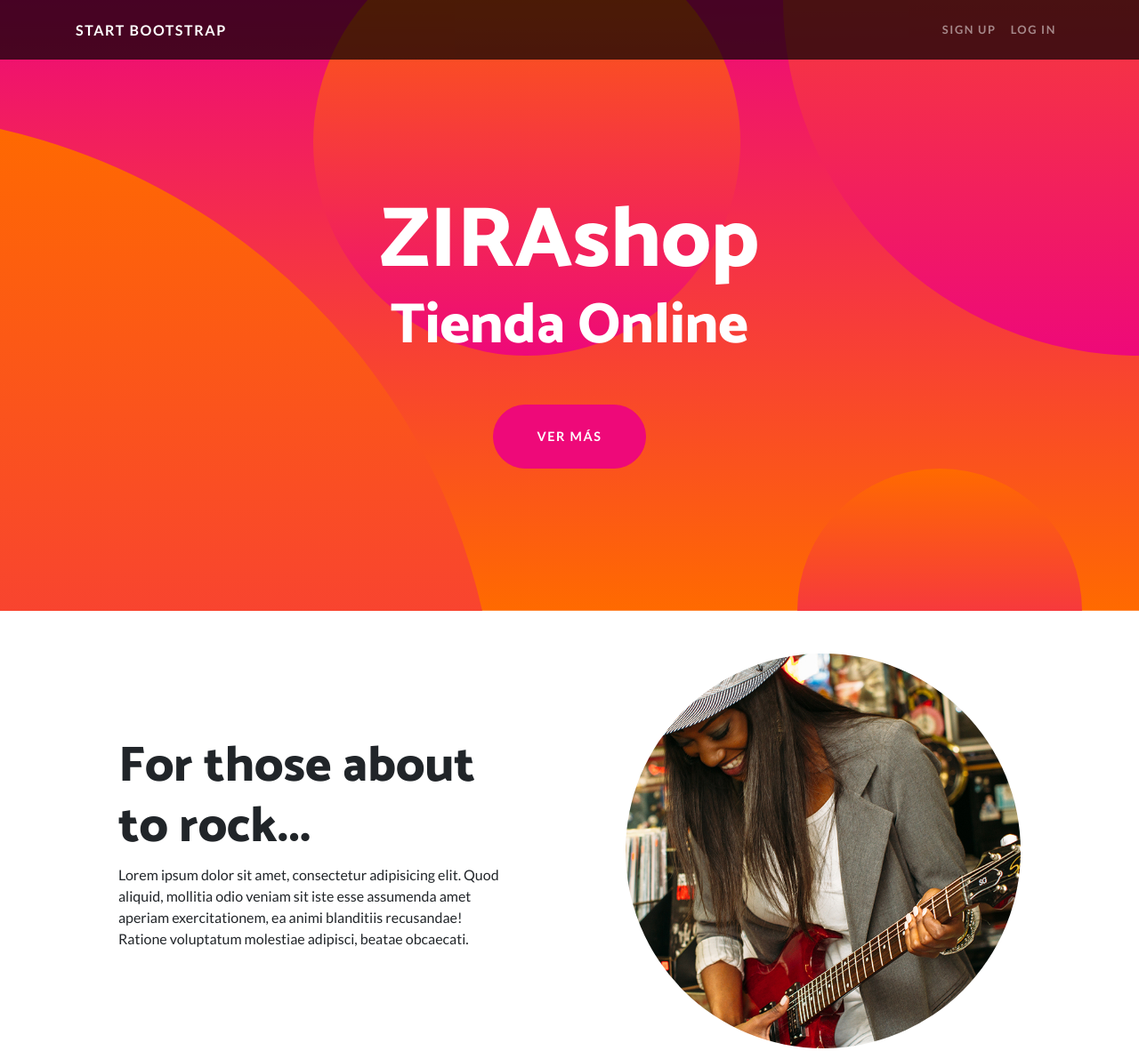
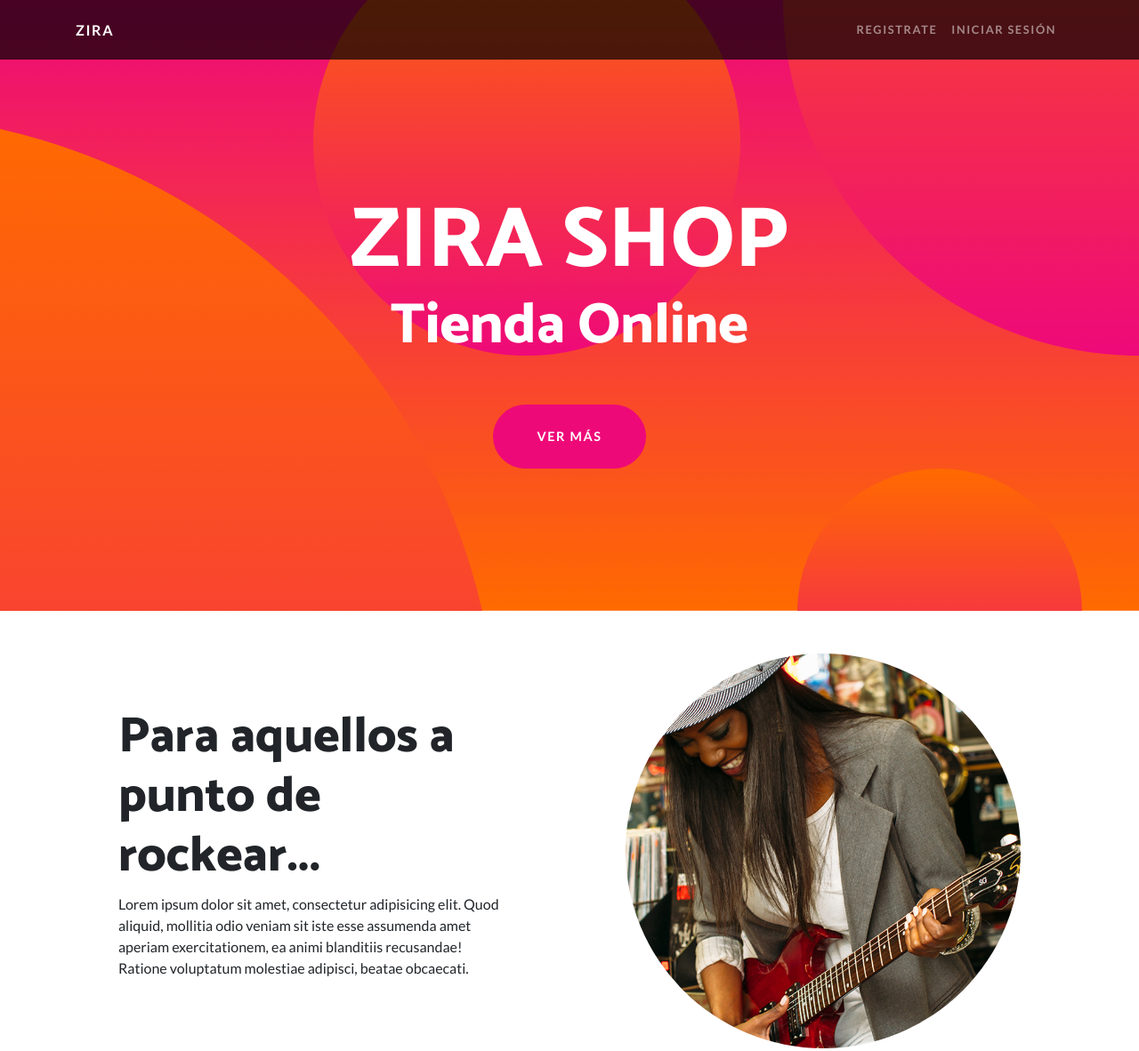
Before and after one commit to ZIRAshop/ZIRAshop, a website: page index.html in a window 1280 px wide. Shown: the top 1182 px of the page at 89% size. Drawn offline with Linux system fonts and the light colour scheme.

Commit message:
Update index.html

```diff
--- a/index.html
+++ b/index.html
@@ -27,17 +27,17 @@
     <!-- Navigation -->
     <nav class="navbar navbar-expand-lg navbar-dark navbar-custom fixed-top">
       <div class="container">
-        <a class="navbar-brand" href="#">Start Bootstrap</a>
+        <a class="navbar-brand" href="#">ZIRA</a>
         <button class="navbar-toggler" type="button" data-toggle="collapse" data-target="#navbarResponsive" aria-controls="navbarResponsive" aria-expanded="false" aria-label="Toggle navigation">
           <span class="navbar-toggler-icon"></span>
         </button>
         <div class="collapse navbar-collapse" id="navbarResponsive">
           <ul class="navbar-nav ml-auto">
             <li class="nav-item">
-              <a class="nav-link" href="#">Sign Up</a>
+              <a class="nav-link" href="#">Registrate</a>
             </li>
             <li class="nav-item">
-              <a class="nav-link" href="#">Log In</a>
+              <a class="nav-link" href="#">Iniciar Sesión</a>
             </li>
           </ul>
         </div>
@@ -47,7 +47,7 @@
     <header class="masthead text-center text-white">
       <div class="masthead-content">
         <div class="container">
-          <h1 class="masthead-heading mb-0">ZIRAshop</h1>
+          <h1 class="masthead-heading mb-0">ZIRA SHOP</h1>
           <h2 class="masthead-subheading mb-0">Tienda Online</h2>
           <a href="#" class="btn btn-primary btn-xl rounded-pill mt-5">Ver más</a>
         </div>
@@ -68,7 +68,7 @@
           </div>
           <div class="col-lg-6 order-lg-1">
             <div class="p-5">
-              <h2 class="display-4">For those about to rock...</h2>
+              <h2 class="display-4">Para aquellos a punto de rockear...</h2>
               <p>Lorem ipsum dolor sit amet, consectetur adipisicing elit. Quod aliquid, mollitia odio veniam sit iste esse assumenda amet aperiam exercitationem, ea animi blanditiis recusandae! Ratione voluptatum molestiae adipisci, beatae obcaecati.</p>
             </div>
           </div>
@@ -87,7 +87,7 @@
           <div class="col-lg-6">
             <div class="p-5">
               <h2 class="display-4">We salute you!</h2>
-              <p>Lorem ipsum dolor sit amet, consectetur adipisicing elit. Quod aliquid, mollitia odio veniam sit iste esse assumenda amet aperiam exercitationem, ea animi blanditiis recusandae! Ratione voluptatum molestiae adipisci, beatae obcaecati.</p>
+              <p>Autentica moda para todos aquellos rockstars</p>
             </div>
           </div>
         </div>
```
